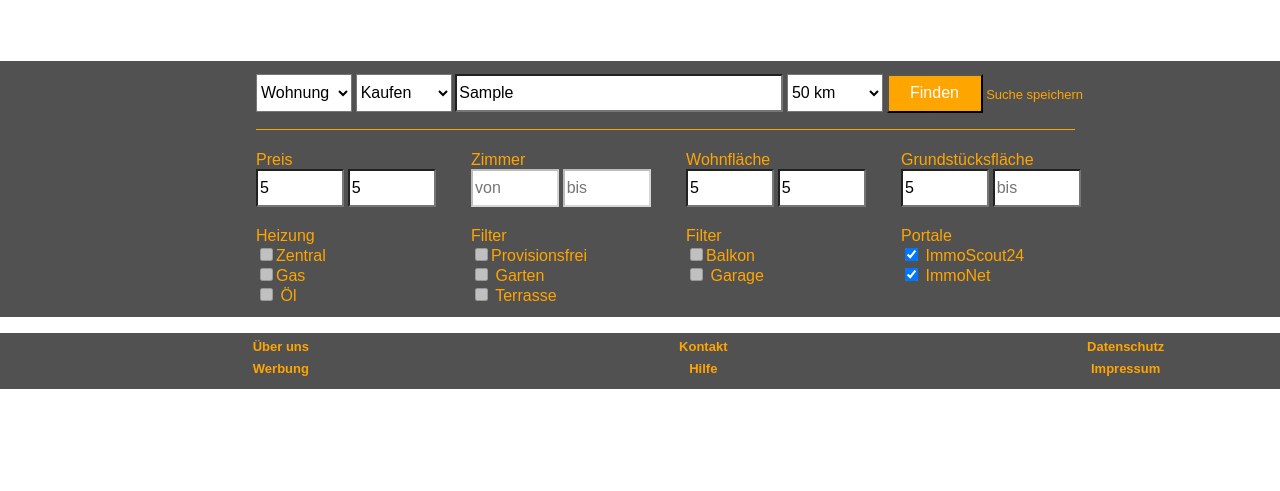
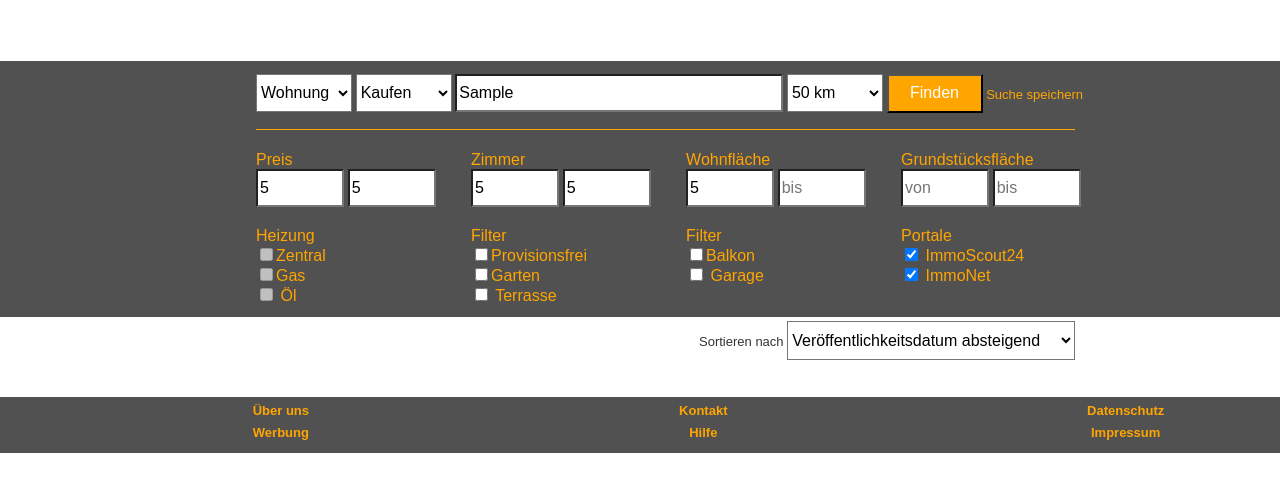
Before and after one commit to bastianla/immopiraten, a website: page src/suche.html in a window 1280 px wide. Both pictures are taken after typing "Sample", "5", "5", "5", "5", "5" into the empty fields and a click on the input "Finden". Shown: the part 111-602 px from the top of the page. Drawn offline with nearby package versions, Linux system fonts and the light colour scheme; no server answers.

Commit message:
fehlende Suchoptionen inkl. Sortierung

```diff
--- a/src/Controller.js
+++ b/src/Controller.js
@@ -26,7 +26,14 @@ app.controller('searchCtrl', function($scope, $http, $location) {
 
 	$scope.realestatetypes = ["Wohnung", "Haus", "Grundstück"];
 	$scope.purchasetypes = ["Kaufen", "Mieten"];
-	$scope.radiuses = ["1 km", "5 km", "10 km", "50 km"];
+	$scope.radiuses = [
+		{label : "1 km", value:"1"},
+		{label : "5 km", value:"5"},
+		{label : "10 km", value:"10"},
+		{label : "50 km", value:"50"}
+	];
+	$scope.sortings = ["Veröffentlichkeitsdatum absteigend", "Veröffentlichkeitsdatum aufsteigend", "Preis absteigend", "Preis aufsteigend"];
+
 
     $scope.submit = function() {
     	window.location.href = "suche.html#?city=" + $scope.city
@@ -79,6 +86,8 @@ app.controller('searchCtrl', function($scope, $http, $location) {
 		}
 	}
 
+
+
     $scope.doSearch = function() {
 
 		var searchparams="realestatetype="+$scope.realestatetype+"&purchasetype="+$scope.purchasetype+"&input="+$scope.city;
@@ -96,31 +105,67 @@ app.controller('searchCtrl', function($scope, $http, $location) {
 		searchparams+="&portal="+$scope.portal;
 
 		if (typeof $scope.radius === 'undefined') {
-			$scope.radius = '100';
+			$scope.radius = $scope.radiuses[0];
 	    }
-		searchparams+="&radius="+$scope.radius;
+		searchparams+="&radius="+$scope.radius.value;
 
-		if (typeof $scope.freeofcommission === 'undefined') {
-			$scope.freeofcommission = '1';
+		if (typeof $scope.sorting === 'undefined') {
+			$scope.sorting = $scope.sortings.indexOf($scope.sortings[0]);
 	    }
-		searchparams+="&freeofcommission="+$scope.freeofcommission;
+		searchparams+="&sorting="+$scope.sorting;
 
-		if (typeof $scope.pricetill !== 'undefined') {
+		if (typeof $scope.freeofcommission !== 'undefined') {
+			if($scope.freeofcommission === true){
+				searchparams+="&freeofcommission="+$scope.freeofcommission;
+			}
+		}
+		if (typeof $scope.terrace !== 'undefined') {
+			if($scope.terrace === true){
+				searchparams+="&terrace="+$scope.terrace;
+			}
+		}
+		if (typeof $scope.garden !== 'undefined') {
+			if($scope.garden === true){
+				searchparams+="&garden="+$scope.garden;
+			}
+		}
+		if (typeof $scope.balcony !== 'undefined') {
+			if($scope.balcony === true){
+				searchparams+="&balcony="+$scope.balcony;
+			}
+		}
+		if (typeof $scope.garage !== 'undefined') {
+			if($scope.garage === true){
+				searchparams+="&garage="+$scope.garage;
+			}
+		}
+		if (typeof $scope.freeofcommission !== 'undefined') {
+			if($scope.freeofcommission === true){
+				searchparams+="&freeofcommission="+$scope.freeofcommission;
+			}
+		}
+		if (typeof $scope.pricetill !== 'undefined' && $scope.pricetill !== null) {
 			searchparams+="&pricetill="+$scope.pricetill;
 		}
-		if (typeof $scope.pricefrom !== 'undefined') {
+		if (typeof $scope.pricefrom !== 'undefined' && $scope.pricefrom !== null) {
 			searchparams+="&pricefrom="+$scope.pricefrom;
 		}
-		if (typeof $scope.livingareatill !== 'undefined') {
+		if (typeof $scope.roomfrom !== 'undefined'  && $scope.roomfrom !== null) {
+			searchparams+="&roomfrom="+$scope.roomfrom;
+		}
+		if (typeof $scope.roomtill !== 'undefined'  && $scope.roomtill !== null) {
+			searchparams+="&roomtill="+$scope.roomtill;
+		}
+		if (typeof $scope.livingareatill !== 'undefined'  && $scope.livingareatill !== null) {
 			searchparams+="&livingareatill="+$scope.livingareatill;
 		}
-		if (typeof $scope.livingareafrom !== 'undefined') {
+		if (typeof $scope.livingareafrom !== 'undefined'  && $scope.livingareafrom !== null) {
 			searchparams+="&livingareafrom="+$scope.livingareafrom;
 		}
 
 		$http.get("http://localhost:8080/search?"+searchparams).then(function(response) {
 	    	$scope.exposedata = response.data;
-	    	$scope.exposedata.title = response.data[0].title;
+	    	//$scope.exposedata.title = response.data[0].title;
 	    });
     }
 });
--- a/src/files/startseite/styles.css
+++ b/src/files/startseite/styles.css
@@ -77,6 +77,13 @@ a{
     font-size: 1rem;
 }
 
+.dropListSort {
+	background-color: white;
+    height: 2.4rem;
+    width: 18rem;
+    font-size: 1rem;
+}
+
 .submitSearch {
 	background-color: orange;
     height: 2.4rem;
@@ -120,6 +127,7 @@ a{
 	margin-top: 10%;
 	background-color:rgba(81, 81, 81, 1);
 	height: 16rem;
+	margin-bottom: 5rem;
 
 }
 
@@ -164,9 +172,18 @@ a{
 	margin-top: 1rem;
 }
 
+.searchbar {
+	height: 100px
+   	font-size: 1rem;
+   	width: 80%;
+	margin-top: 1rem;
+	float:left;
+	text-align: right;
+}
+
 .frameResultList {
 	width: 80%;
-    margin-left: 10%;
+    margin-left: 20%;
 }
 
 .frameResultListEntry {
--- a/src/suche.html
+++ b/src/suche.html
@@ -49,8 +49,7 @@
 					data-ng-model="city" placeholder="Straße, PLZ, Ort" required />
 
 				<!-- Distance (Droplist) -->
-				<select class="dropListSearch" name="radius" data-ng-model="radius"
-					data-ng-options="id as option for (id, option) in radiuses" ng-init="radius='3'">
+				<select class="dropListSearch" name="radius" data-ng-model="radius"	ng-options="x.label for x in radiuses" ng-init="radius=radiuses[3]">
 				</select>
 
 				<!-- Input (Submit button) -->
@@ -82,11 +81,11 @@
 
 					<!-- room from (Text Field) -->
 					<input type="number" min=0 class="inputSearchRange" placeholder="von"
-						disabled />
+						data-ng-model="roomfrom" />
 
 					<!-- room till (Text Field) -->
 					<input type="number" min=0 class="inputSearchRange" placeholder="bis"
-						disabled />
+						data-ng-model="roomtill" />
 				</div>
 
 				<!-- living area -->
@@ -138,13 +137,9 @@
 					<label class="labelSearch">Filter</label>
 
 					<!-- Other Options (Checkbox) -->
-					<input type="checkbox" class="inputSearchCheck"
-						data-ng-model="freeofcommission" disabled><label>Provisionsfrei</label><br />
-					<input type="checkbox" class="inputSearchCheck"
-						data-ng-model="garden" disabled>
-						<label>Garten</label><br /> <input
-						type="checkbox" class="inputSearchCheck" data-ng-model="terace"
-						disabled>
+					<input type="checkbox" class="inputSearchCheck" data-ng-model="freeofcommission" ng-true-value="true" ng-false-value="false" ng-init="freeofcommission='false'"><label>Provisionsfrei</label><br />
+					<input type="checkbox" class="inputSearchCheck"	data-ng-model="garden" ng-true-value="true" ng-false-value="false" ng-init="garden='false'"><label>Garten</label><br />
+					<input type="checkbox" class="inputSearchCheck" data-ng-model="terrace" ng-true-value="true" ng-false-value="false" ng-init="terrace='false'">
 						<label>Terrasse</label><br />
 				</div>
 
@@ -152,10 +147,8 @@
 					<label class="labelSearch">Filter</label>
 
 					<!-- Other Options (Checkbox) -->
-					<input type="checkbox" class="inputSearchCheck"
-						data-ng-model="balcony" disabled><label>Balkon</label><br /> <input
-						type="checkbox" class="inputSearchCheck" data-ng-model="garage"
-						disabled>
+					<input type="checkbox" class="inputSearchCheck" data-ng-model="balcony" data-ng-model="balcony" ng-true-value="true" ng-false-value="false" ng-init="balcony='false'"><label>Balkon</label><br /> <input
+						type="checkbox" class="inputSearchCheck" data-ng-model="garage" data-ng-model="garage" ng-true-value="true" ng-false-value="false" ng-init="garage='false'">
 						<label>Garage</label><br />
 				</div>
 
@@ -170,12 +163,20 @@
 					<!-- Immonet (Checkbox) -->
 					<input type="checkbox" class="inputSearchCheck" ng-init="immoNet='1'" ng-model="immoNet" ng-true-value="'1'" ng-false-value="'0'">
 						<label>ImmoNet</label><br />
+
+
+				</div>	<br/>
+
+				<div class="searchbar">
+					<label>Sortieren nach </label>
+					<select class="dropListSort" name="sorting" data-ng-model="sorting" data-ng-options="id as option for (id, option) in sortings" ng-change="doSearch()"  ng-init="sorting='0'">
+								</select>
 				</div>
-
 			</form>
 		</div>
 
 		<div class="frameResultList" data-ng-repeat="x in exposedata">
+
 			<div class="frameResultListEntry">
 
 				<div class="frameResultListEntryTitle">
@@ -215,7 +216,7 @@
 
 			</div>
 		</div>
-		<div data-ng-include="'footer.html'"></div>
+		<div data-ng-include="'footer.html'" ></div>
 	</div>
 
 	<script src="Controller.js" defer></script>
```
